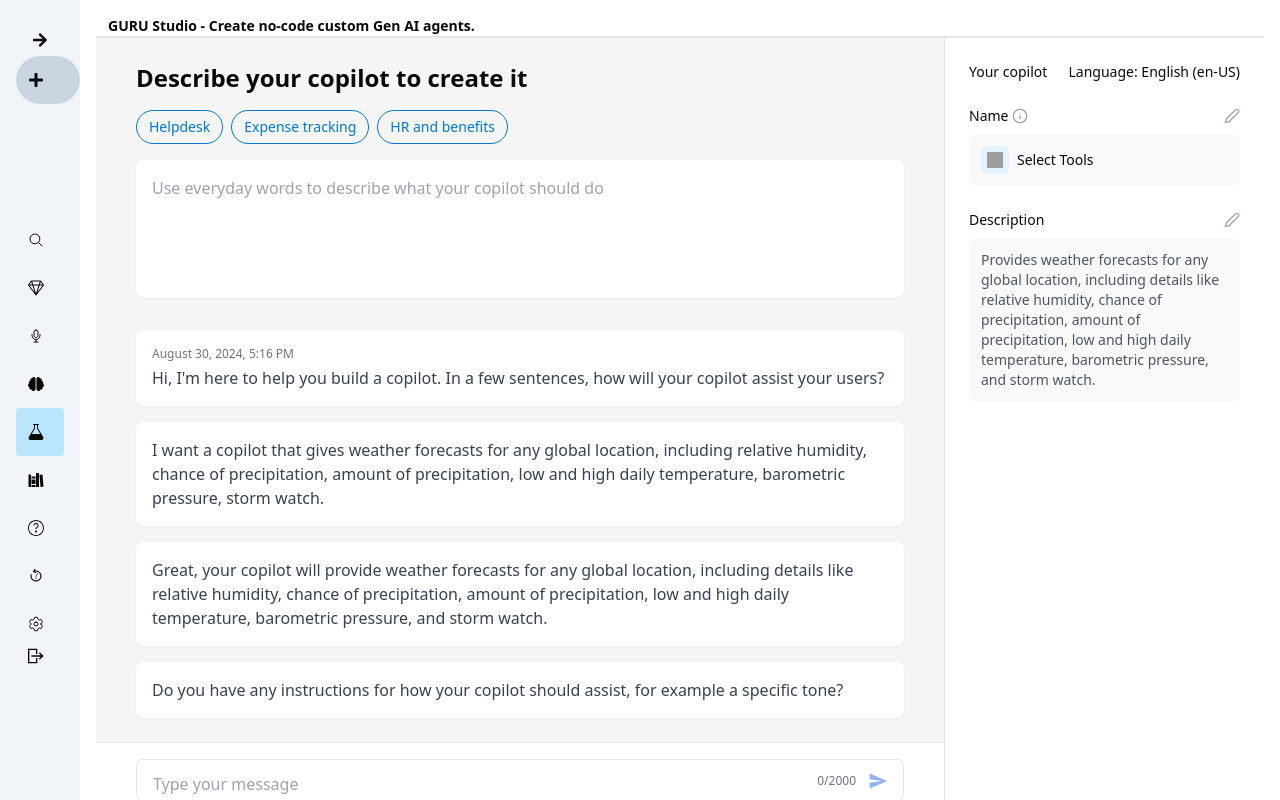
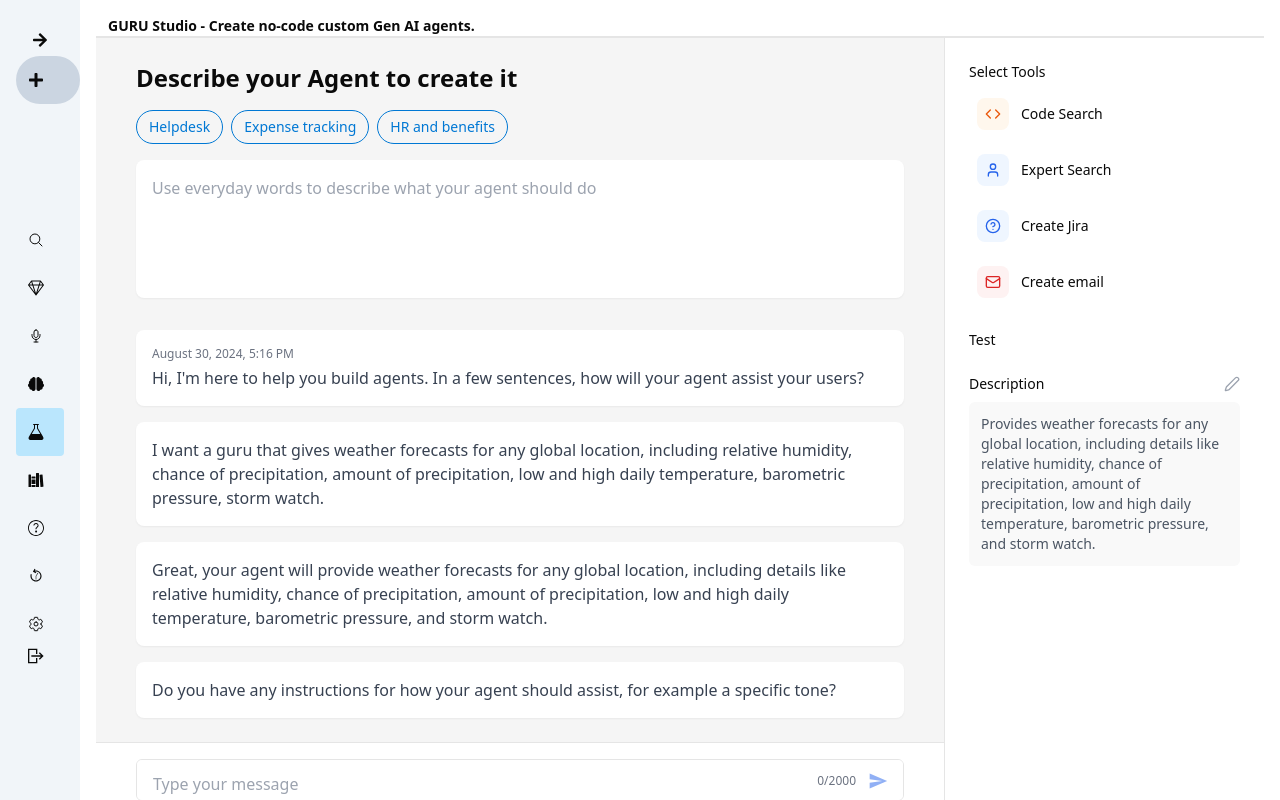
Before and after one commit to collinskrotich/Guru-AI, a Next.js app: page /application/lab in a window 1280 px wide. Built offline with nearby package versions, Linux system fonts and the light colour scheme; grey boxes are pictures that could not be loaded.

Commit message:
update labs

```diff
--- a/app/application/lab/page.tsx
+++ b/app/application/lab/page.tsx
@@ -11,7 +11,10 @@
   ChevronRight,
   Copy,
   Download,
-  Play
+  Play,
+  Code,
+  User,
+  Mail
 } from 'lucide-react'
 
 const Lab = () => {
@@ -20,23 +23,23 @@
   const [messages] = useState([
     {
       id: 1,
-      text: "Hi, I'm here to help you build a copilot. In a few sentences, how will your copilot assist your users?",
+      text: "Hi, I'm here to help you build agents. In a few sentences, how will your agent assist your users?",
       type: 'received',
       timestamp: 'August 30, 2024, 5:16 PM'
     },
     {
       id: 2,
-      text: "I want a copilot that gives weather forecasts for any global location, including relative humidity, chance of precipitation, amount of precipitation, low and high daily temperature, barometric pressure, storm watch.",
+      text: "I want a guru that gives weather forecasts for any global location, including relative humidity, chance of precipitation, amount of precipitation, low and high daily temperature, barometric pressure, storm watch.",
       type: 'sent'
     },
     {
       id: 3,
-      text: "Great, your copilot will provide weather forecasts for any global location, including details like relative humidity, chance of precipitation, amount of precipitation, low and high daily temperature, barometric pressure, and storm watch.",
+      text: "Great, your agent will provide weather forecasts for any global location, including details like relative humidity, chance of precipitation, amount of precipitation, low and high daily temperature, barometric pressure, and storm watch.",
       type: 'received'
     },
     {
       id: 4,
-      text: "Do you have any instructions for how your copilot should assist, for example a specific tone?",
+      text: "Do you have any instructions for how your agent should assist, for example a specific tone?",
       type: 'received'
     }
   ])
@@ -65,7 +68,7 @@
             <div className="max-w-3xl mx-auto">
               {/* Description Section */}
               <div className="mb-8">
-                <h1 className="text-2xl font-semibold mb-4">Describe your copilot to create it</h1>
+                <h1 className="text-2xl font-semibold mb-4">Describe your Agent to create it</h1>
                 <div className="flex gap-2 mb-4">
                   <button className="px-3 py-1.5 rounded-full border border-[#0078D4] text-[#0078D4] text-sm">
                     Helpdesk
@@ -81,7 +84,7 @@
                   <textarea
                     value={description}
                     onChange={(e) => setDescription(e.target.value)}
-                    placeholder="Use everyday words to describe what your copilot should do"
+                    placeholder="Use everyday words to describe what your agent should do"
                     className="w-full min-h-[100px] resize-none border-0 focus:ring-0"
                   />
                 </div>
@@ -135,12 +138,37 @@
 
         {/* Right Panel */}
         <div className="w-[320px] border-l bg-white p-6">
-          <div className="flex items-center justify-between mb-6">
-            <span className="text-sm font-medium">Your copilot</span>
-            <div className="flex items-center gap-1 text-sm">
-              <span>Language: English (en-US)</span>
-            </div>
-          </div>
+          <div className="mb-6">
+  <div className="flex items-center justify-between mb-2">
+    <span className="text-sm font-medium">Select Tools</span>
+  </div>
+  <div className="space-y-2">
+    <div className="flex items-center gap-3 p-2 hover:bg-gray-50 rounded-lg cursor-pointer">
+      <div className="w-8 h-8 bg-orange-50 rounded-lg flex items-center justify-center">
+        <Code className="w-4 h-4 text-orange-600" />
+      </div>
+      <span className="text-sm">Code Search</span>
+    </div>
+    <div className="flex items-center gap-3 p-2 hover:bg-gray-50 rounded-lg cursor-pointer">
+      <div className="w-8 h-8 bg-blue-50 rounded-lg flex items-center justify-center">
+        <User className="w-4 h-4 text-blue-600" />
+      </div>
+      <span className="text-sm">Expert Search</span>
+    </div>
+    <div className="flex items-center gap-3 p-2 hover:bg-gray-50 rounded-lg cursor-pointer">
+      <div className="w-8 h-8 bg-blue-50 rounded-lg flex items-center justify-center">
+        <HelpCircle className="w-4 h-4 text-blue-600" />
+      </div>
+      <span className="text-sm">Create Jira</span>
+    </div>
+    <div className="flex items-center gap-3 p-2 hover:bg-gray-50 rounded-lg cursor-pointer">
+      <div className="w-8 h-8 bg-red-50 rounded-lg flex items-center justify-center">
+        <Mail className="w-4 h-4 text-red-600" />
+      </div>
+      <span className="text-sm">Create email</span>
+    </div>
+  </div>
+</div>
 
           {/* Configuration Sections */}
           <div className="space-y-6">
@@ -148,17 +176,10 @@
             <div>
               <div className="flex items-center justify-between mb-2">
                 <div className="flex items-center gap-1">
-                  <span className="text-sm font-medium">Name</span>
-                  <Info className="w-4 h-4 text-gray-400" />
+                  <span className="text-sm font-medium">Test</span>
                 </div>
-                <Edit2 className="w-4 h-4 text-gray-400" />
               </div>
-              <div className="p-3 bg-[#F9F9F9] rounded-md flex items-center gap-2">
-                <div className="w-7 h-7 bg-[#E5F3FF] rounded-md flex items-center justify-center">
-                  <img src="/api/placeholder/16/16" alt="Weather" className="w-4 h-4" />
-                </div>
-                <span className="text-sm">Select Tools</span>
-              </div>
+
             </div>
 
             {/* Description */}
@@ -188,7 +209,7 @@
           <div className="flex items-center gap-3">
             <button className="flex items-center gap-2 px-3 py-1.5 text-sm border rounded-md">
               <Copy className="w-4 h-4" />
-              Copy
+              Upload
             </button>
             <button className="flex items-center gap-2 px-3 py-1.5 text-sm border rounded-md">
               <Download className="w-4 h-4" />
@@ -196,7 +217,7 @@
             </button>
             <button className="flex items-center gap-2 px-3 py-1.5 text-sm border rounded-md">
               <Play className="w-4 h-4" />
-              Execute
+              Submit Agent
             </button>
           </div>
         </div>
```
